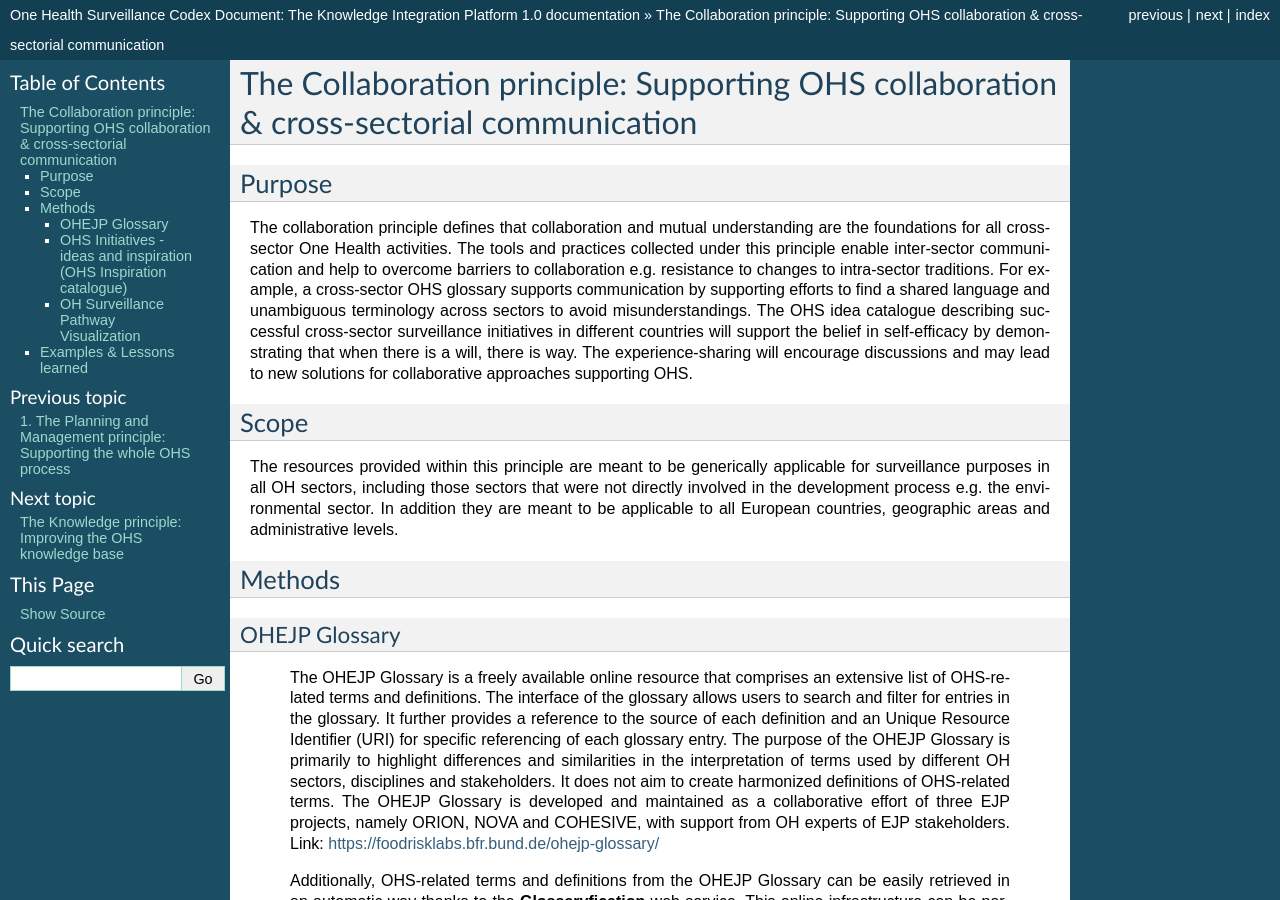
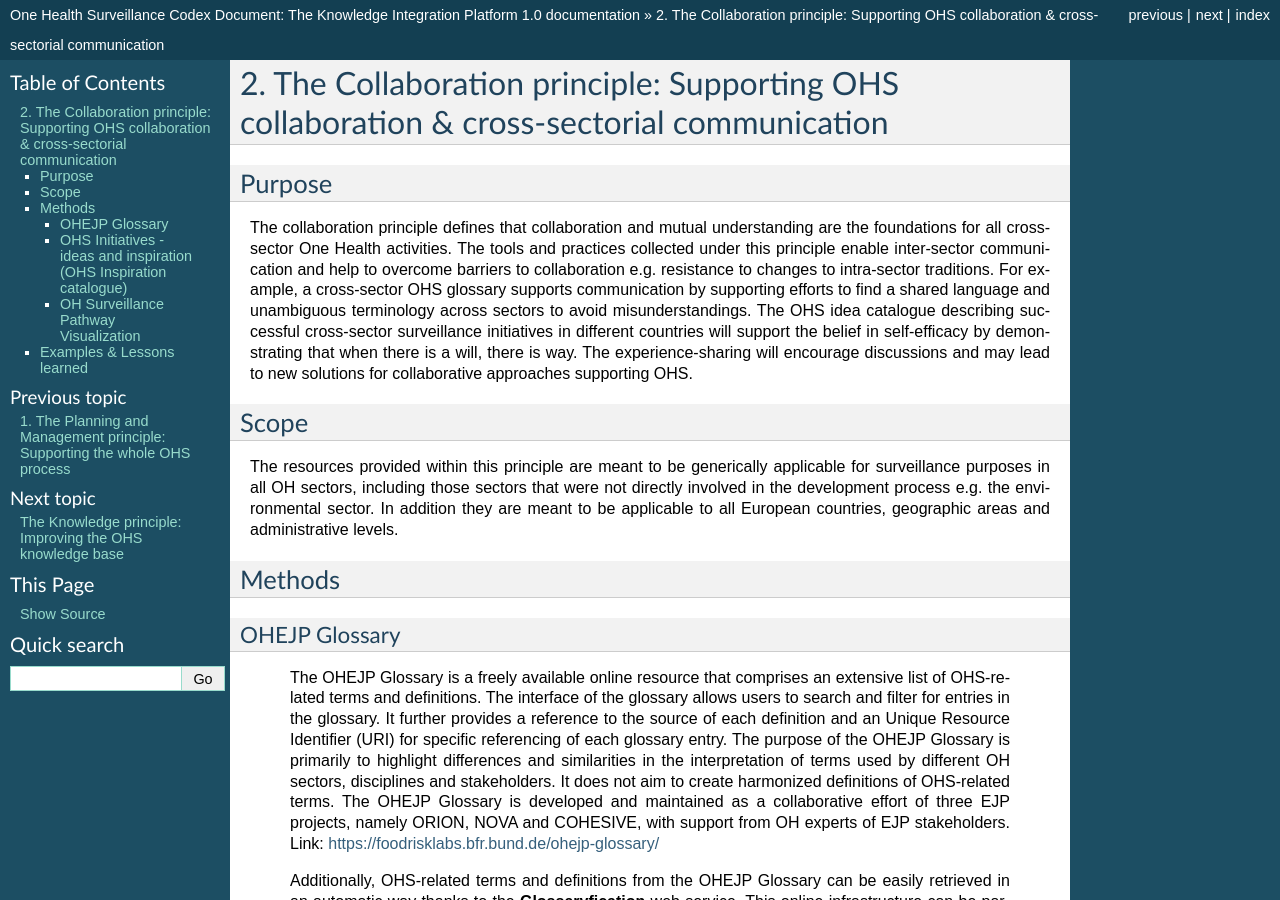
Before and after one commit to EJP-ORION/OH-Surveillance-Codex, a Sphinx documentation site: the page built from docs/2-the-collaboration-principle.rst, in a window 1280 px wide and 900 px high. Built offline with Sphinx 7.4.7, drawn with Linux system fonts in a browser that asks for light colours; some of the changed text lies outside the part shown.

Commit message:
Principle numbering

```diff
--- a/docs/2-the-collaboration-principle.rst
+++ b/docs/2-the-collaboration-principle.rst
@@ -1,5 +1,5 @@
 =========================================================================================
-The Collaboration principle: Supporting OHS collaboration & cross-sectorial communication
+2. The Collaboration principle: Supporting OHS collaboration & cross-sectorial communication
 =========================================================================================
 
 .. _purpose-1:
```
